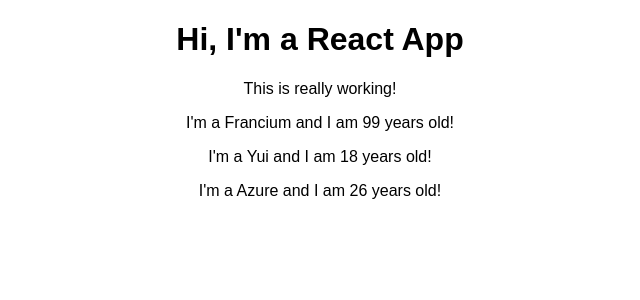
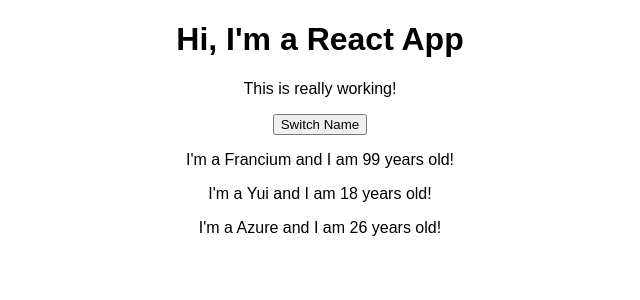
Before and after one commit to huatzhi/learn-react, a React (Create React App) app: page / in a window 1280 px wide. Shown: the top 300 px of the page, without its empty margins (320-960 px from the left). Built offline with nearby package versions, Linux system fonts and the light colour scheme.

Commit message:
lect 40 - JSX react event listener

```diff
--- a/src/App.js
+++ b/src/App.js
@@ -3,7 +3,7 @@
 import Person from "./Person/Person";
 
 class App extends Component {
-  state = { // state is a reserved word for Component
+  state = {
     persons: [
       { name: 'Francium', age: 99 },
       { name: 'Yui', age: 18 },
@@ -11,13 +11,16 @@
     ]
   }
 
-  // NOTE :: state can change, if it change it will update the DOM
+  switchNameHandler = () => {
+    console.log('Was clicked!')
+  }
 
   render() {
     return (
       <div className="App">
         <h1>Hi, I'm a React App</h1>
         <p>This is really working!</p>
+        <button onClick={this.switchNameHandler}>Switch Name</button>
         <Person name={this.state.persons[0].name} age={this.state.persons[0].age}></Person>
         <Person name={this.state.persons[1].name} age={this.state.persons[1].age}></Person>
         <Person name={this.state.persons[2].name} age={this.state.persons[2].age}></Person>
```
